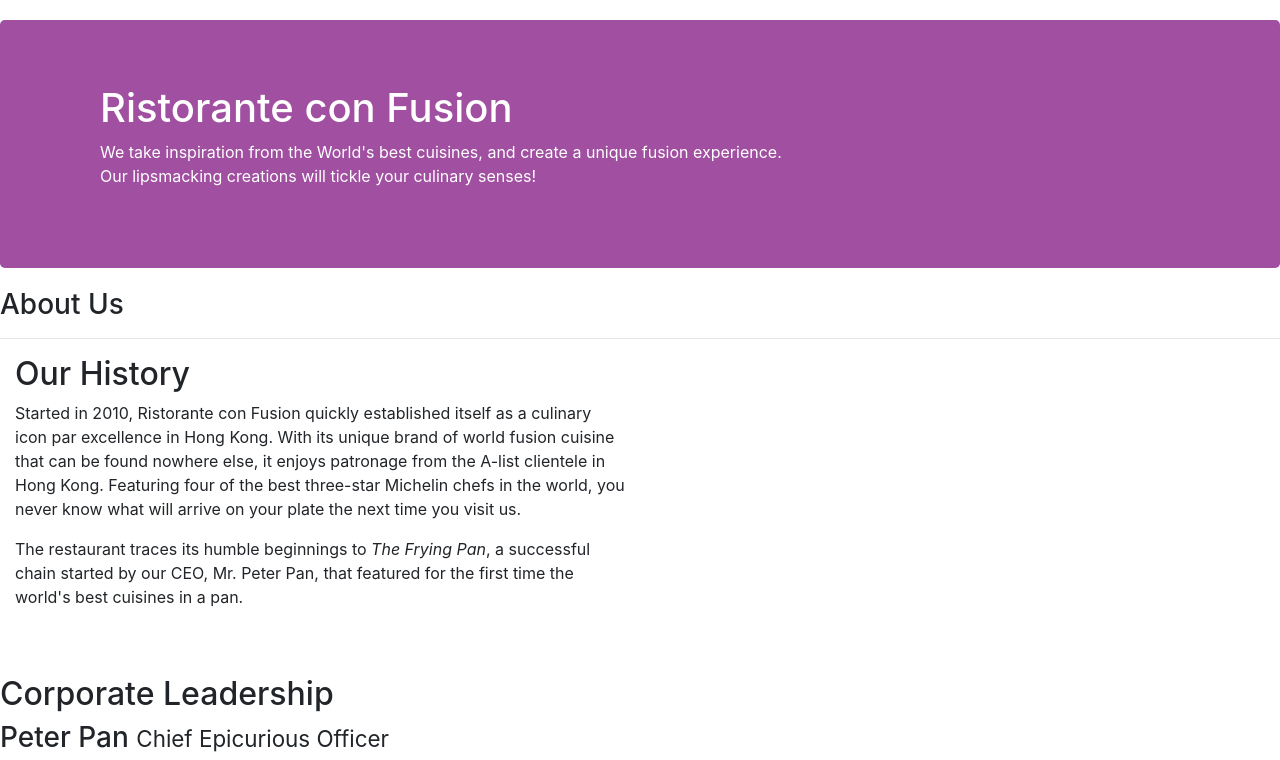
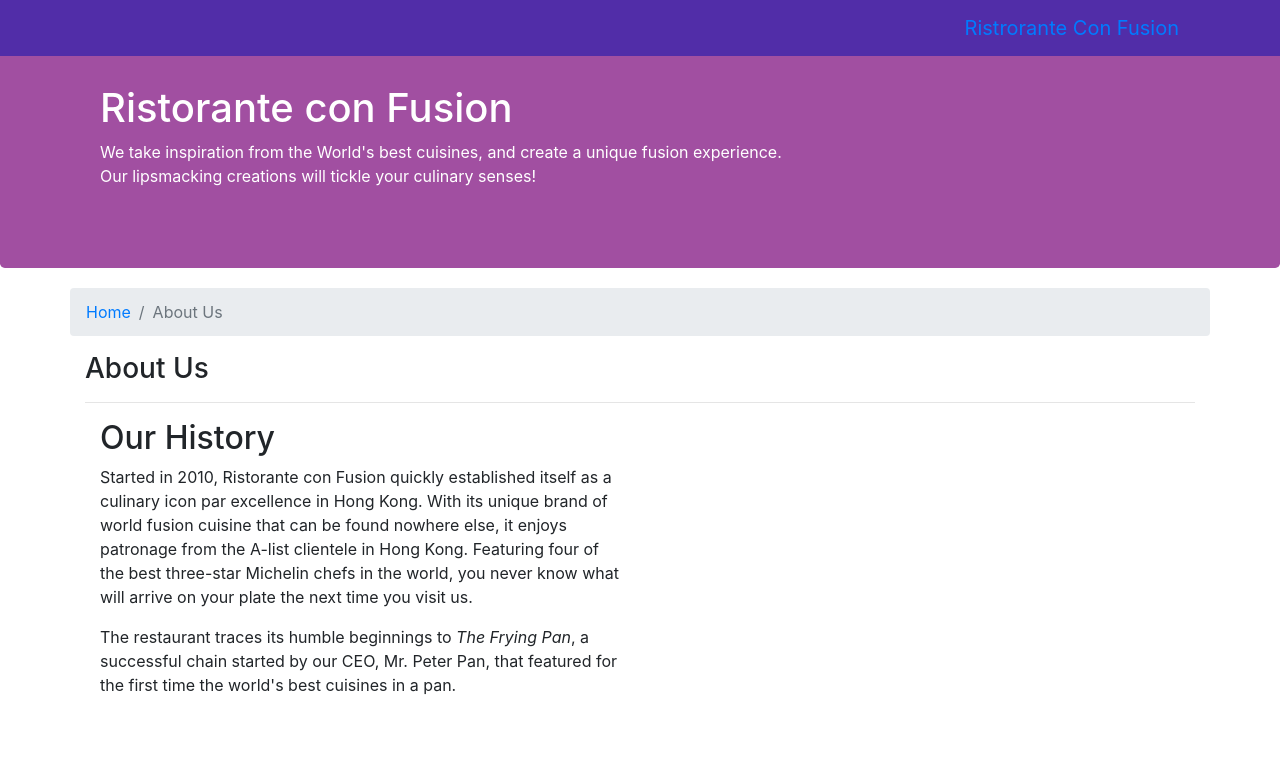
Before and after one commit to kotternaj/rest-app, a website: page aboutus.html in a window 1280 px wide. Shown: the top 760 px of the page. Drawn offline with nearby package versions, Linux system fonts and the light colour scheme; files that its build step writes are made by us from their sources.

Commit message:
added nav and breadcrumbs to aboutus page

```diff
--- a/aboutus.html
+++ b/aboutus.html
@@ -8,10 +8,27 @@
     <meta name="viewport" content="width=device-width, initial-scale=1, shrink-to-fit=no">
     <meta http-equiv="x-ua-compatible" content="ie=edge">
     <link rel="stylesheet" href="node_modules/bootstrap/dist/css/bootstrap.min.css">
-    <link rel="stylesheet" href="styles.css">
+    <link rel="stylesheet" href="css/styles.css">
 </head>
 
 <body>
+    <nav class="navbar navbar-inverse navbar-toggleable-sm fixed-top">
+            <div class="container">
+
+                <button class="navbar-toggler" type="button" data-toggle="collapse" data-target="#Navbar">
+                    <span class="navbar-toggler-icon"></span>
+                </button>
+                <a class="navbar-brand" href="index.html">Ristrorante Con Fusion</a>
+                <div class="collapse navbar-collapse" id="Navbar">
+                    <ul class="navbar-nav">
+                        <li class="nav-item"><a class="nav-link" href="index.html">Home</a></li>
+                        <li class="nav-item active"><a class="nav-link" href="#">About</a></li>
+                        <li class="nav-item"><a class="nav-link" href="#">Menu</a></li>
+                        <li class="nav-item"><a class="nav-link" href="#">Contact</a></li>
+                    </ul>
+                </div>
+            </div>
+        </nav>
 
     <header class="jumbotron">
         <div class="container">
@@ -26,9 +43,13 @@
         </div>
     </header>
 
-    <div>
-        <div>
-            <div>
+    <div class="container">
+        <div class="row">
+            <ol class="col-12 breadcrumb">
+                <li class="breadcrumb-item"><a href="./index.html">Home</a></li>
+                <li class="breadcrumb-item active">About Us</li>
+            </ol>
+            <div class="col-12">
                <h3 class="aboutus">About Us</h3>
                <hr>
             </div>
--- a/css/styles.css
+++ b/css/styles.css
@@ -21,3 +21,7 @@
     background-color: rgba(156, 69, 156, 0.945);
     color: #fff;
 }
+
+.navbar-inverse{
+    background-color: #512da8;
+}
```
Also changed, not shown: index.html (+1 -1 lines).
